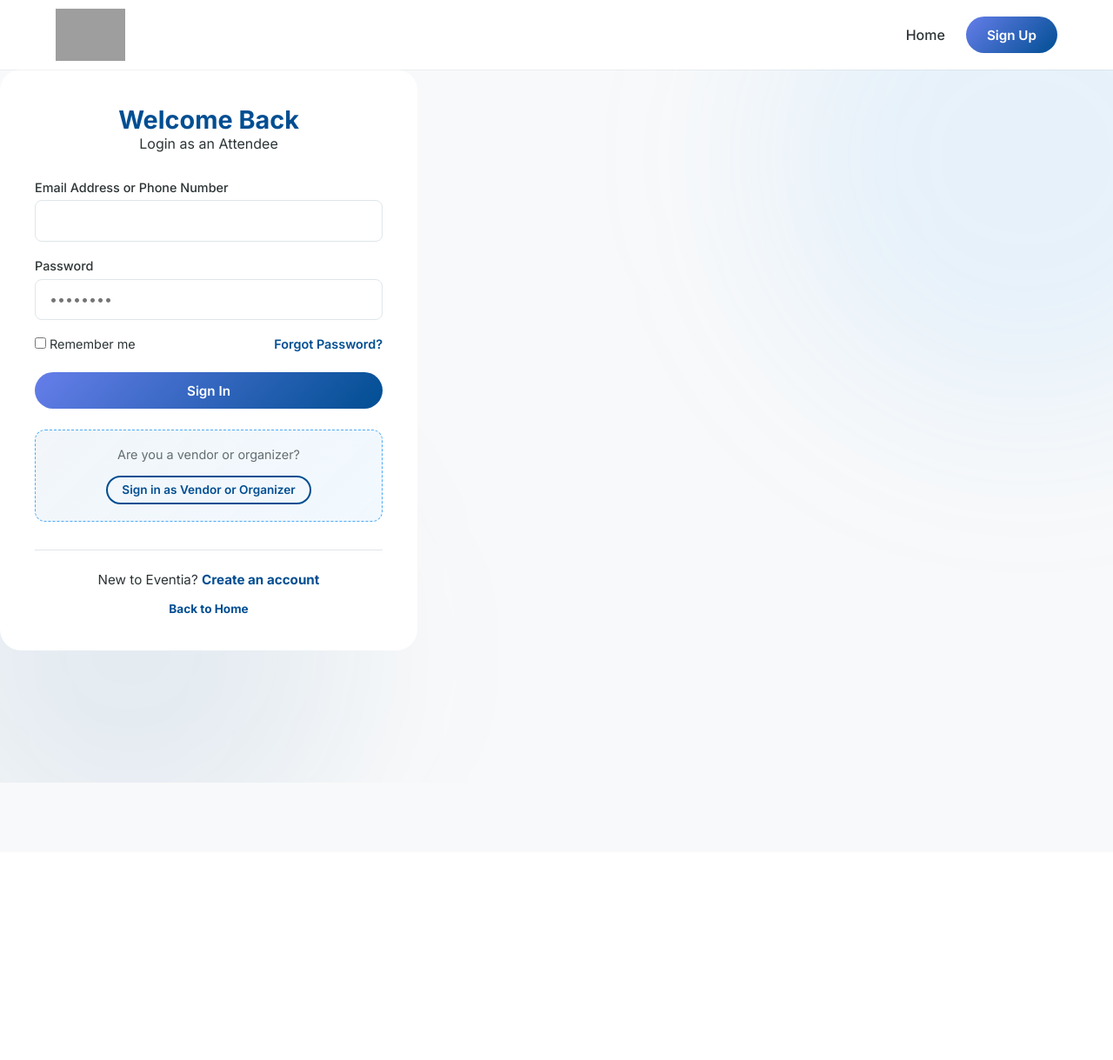
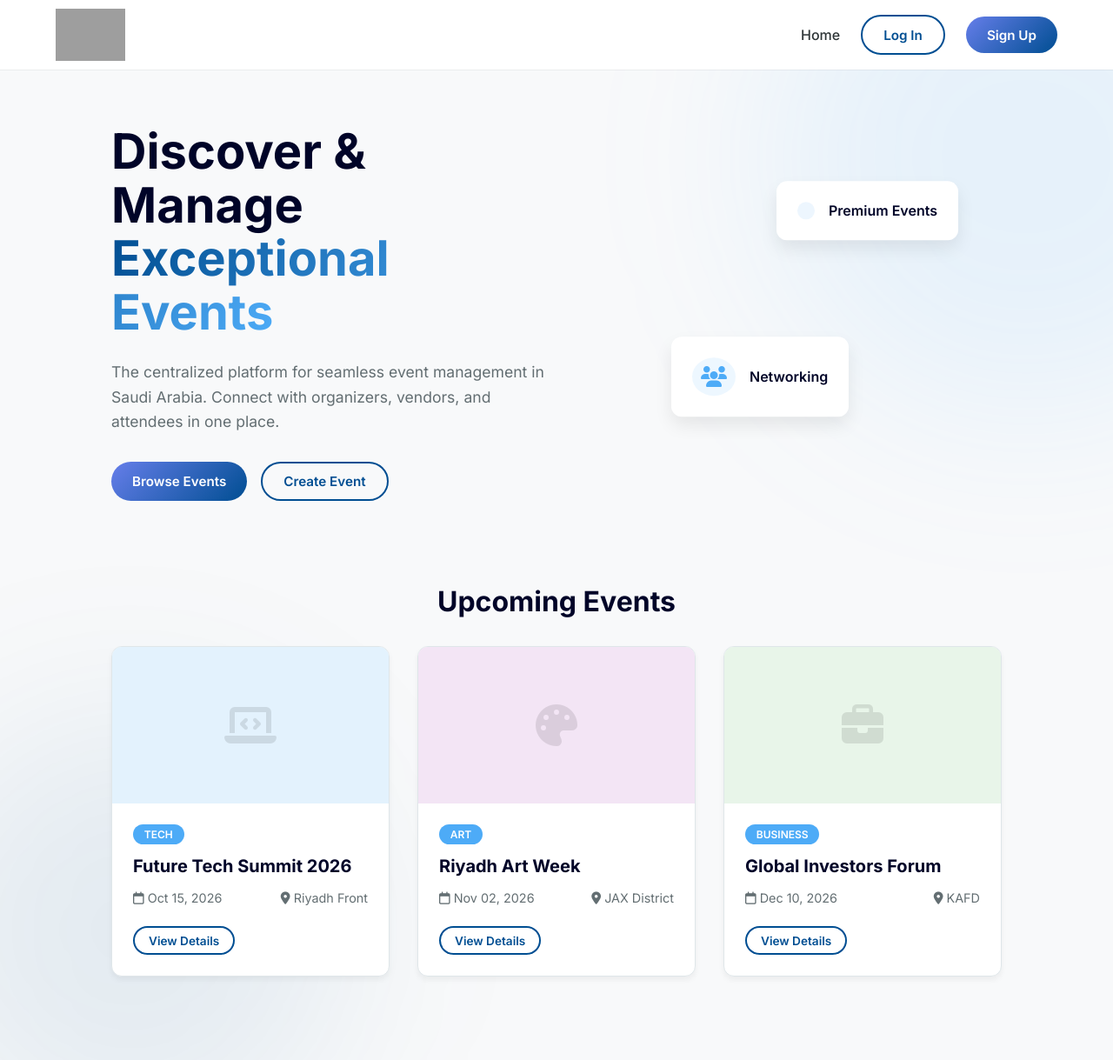
Before and after one commit to TurkiAlMuayli/Eventia_Software, a Django app: page / in a window 1280 px wide. Shown: the whole page at 87% size. Before the commit the page ends 900 px from the top, so only its background shows below. Run offline with Django 5.2, Linux system fonts and the light colour scheme; grey boxes are pictures that could not be loaded.

Commit message:
CL Solution

```diff
--- a/templates/index.html
+++ b/templates/index.html
@@ -1,11 +1,12 @@
 {% load static %}
+
 <!DOCTYPE html>
 <html lang="en">
 
 <head>
     <meta charset="UTF-8">
     <meta name="viewport" content="width=device-width, initial-scale=1.0">
-    <title>Log In | Eventia</title>
+    <title>Eventia | Events Management Platform</title>
     <link rel="preconnect" href="https://fonts.googleapis.com">
     <link rel="preconnect" href="https://fonts.gstatic.com" crossorigin>
     <link href="https://fonts.googleapis.com/css2?family=Inter:wght@300;400;500;600;700&display=swap" rel="stylesheet">
@@ -15,7 +16,6 @@
 
 <body>
 
-    <!-- Navigation -->
     <nav class="navbar">
         <div class="container nav-container">
             <a href="{% url 'dashboard' %}" class="logo" id="nav-logo">
@@ -23,55 +23,89 @@
             </a>
             <div class="nav-links">
                 <a href="{% url 'dashboard' %}" class="btn-text" id="nav-home-btn">Home</a>
+                <a href="{% url 'login_attendee' %}" class="btn btn-outline" id="nav-login-btn">Log In</a>
                 <a href="{% url 'signup_attendee' %}" class="btn btn-primary" id="nav-signup-btn">Sign Up</a>
             </div>
         </div>
     </nav>
 
-    <!-- MAIN APP CONTAINER -->
     <main class="main-content">
 
-        <!-- Background Elements -->
         <div class="bg-shape shape-1"></div>
         <div class="bg-shape shape-2"></div>
 
-        <!-- LOGIN VIEW -->
-        <section id="login-view" class="view-section active">
-            <div class="auth-form-container" id="login-form-container">
-                <div class="form-header">
-                    <h2>Welcome Back</h2>
-                    <p>Login as an Attendee</p>
+        <section id="guest-view" class="view-section active">
+
+            <div class="hero-section">
+                <div class="hero-text">
+                    <h1>Discover & Manage <br><span>Exceptional Events</span></h1>
+                    <p>The centralized platform for seamless event management in Saudi Arabia. Connect with organizers, vendors, and attendees in one place.</p>
+                    <div class="hero-buttons">
+                        <button class="btn btn-primary" id="hero-browse-btn">Browse Events</button>
+                        <a href="{% url 'signup_attendee' %}" class="btn btn-outline" id="hero-create-btn">Create Event</a>
+                    </div>
                 </div>
+                <div class="hero-image-placeholder">
+                    <div class="abstract-card card-1">
+                        <i class="fa-solid fa-calendar-star"></i>
+                        <span>Premium Events</span>
+                    </div>
+                    <div class="abstract-card card-2">
+                        <i class="fa-solid fa-users"></i>
+                        <span>Networking</span>
+                    </div>
+                </div>
+            </div>
 
-                <form id="login-form" method="POST">
-                    {% csrf_token %}
-                    <div class="input-group">
-                        <label for="login-email">Email Address or Phone Number</label>
-                        <input type="text" name="username" id="login-email" placeholder="" required>
-                    </div>
-                    <div class="input-group">
-                        <label for="login-password">Password</label>
-                        <input type="password" name="password" id="login-password" placeholder="••••••••" required>
+            <div class="events-container">
+                <h2 class="section-title">Upcoming Events</h2>
+                <div class="events-grid">
+
+                    <div class="event-card">
+                        <div class="event-image" style="background-color: #e3f2fd;">
+                            <i class="fa-solid fa-laptop-code"></i>
+                        </div>
+                        <div class="event-details">
+                            <span class="event-badge">Tech</span>
+                            <h3>Future Tech Summit 2026</h3>
+                            <div class="event-meta">
+                                <span><i class="fa-regular fa-calendar"></i> Oct 15, 2026</span>
+                                <span><i class="fa-solid fa-location-dot"></i> Riyadh Front</span>
+                            </div>
+                            <button class="btn btn-sm btn-outline">View Details</button>
+                        </div>
                     </div>
 
-                    <div class="form-actions">
-                        <label class="checkbox-container">
-                            <input type="checkbox"> Remember me
-                        </label>
-                        <a href="#" class="forgot-password">Forgot Password?</a>
+                    <div class="event-card">
+                        <div class="event-image" style="background-color: #f3e5f5;">
+                            <i class="fa-solid fa-palette"></i>
+                        </div>
+                        <div class="event-details">
+                            <span class="event-badge">Art</span>
+                            <h3>Riyadh Art Week</h3>
+                            <div class="event-meta">
+                                <span><i class="fa-regular fa-calendar"></i> Nov 02, 2026</span>
+                                <span><i class="fa-solid fa-location-dot"></i> JAX District</span>
+                            </div>
+                            <button class="btn btn-sm btn-outline">View Details</button>
+                        </div>
                     </div>
 
-                    <button type="submit" class="btn btn-primary btn-block">Sign In</button>
-                </form>
+                    <div class="event-card">
+                        <div class="event-image" style="background-color: #e8f5e9;">
+                            <i class="fa-solid fa-briefcase"></i>
+                        </div>
+                        <div class="event-details">
+                            <span class="event-badge">Business</span>
+                            <h3>Global Investors Forum</h3>
+                            <div class="event-meta">
+                                <span><i class="fa-regular fa-calendar"></i> Dec 10, 2026</span>
+                                <span><i class="fa-solid fa-location-dot"></i> KAFD</span>
+                            </div>
+                            <button class="btn btn-sm btn-outline">View Details</button>
+                        </div>
+                    </div>
 
-                <div class="vendor-organizer-link">
-                    <p>Are you a vendor or organizer?</p>
-                    <a href="{% url 'login_business' %}" class="btn btn-outline btn-sm">Sign in as Vendor or Organizer</a>
-                </div>
-
-                <div class="form-footer">
-                    <p>New to Eventia? <a href="{% url 'signup_attendee' %}" id="link-to-signup">Create an account</a></p>
-                    <a href="{% url 'dashboard' %}" class="back-to-home">Back to Home</a>
                 </div>
             </div>
         </section>
```
Also changed, not shown: templates/login.html (+3 -20 lines), templates/signup.html (+3 -22 lines).
